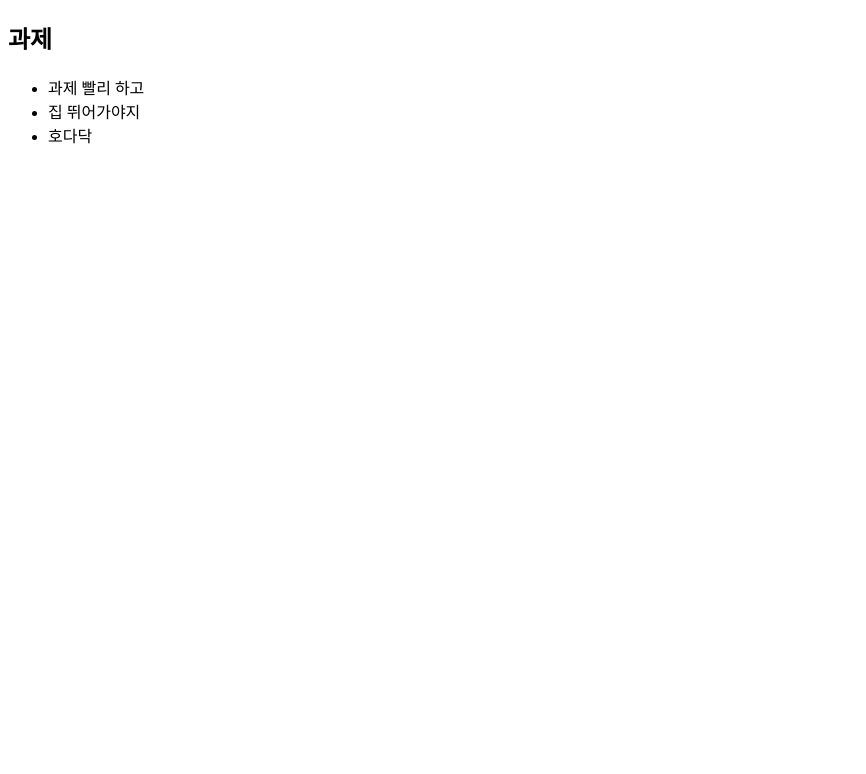
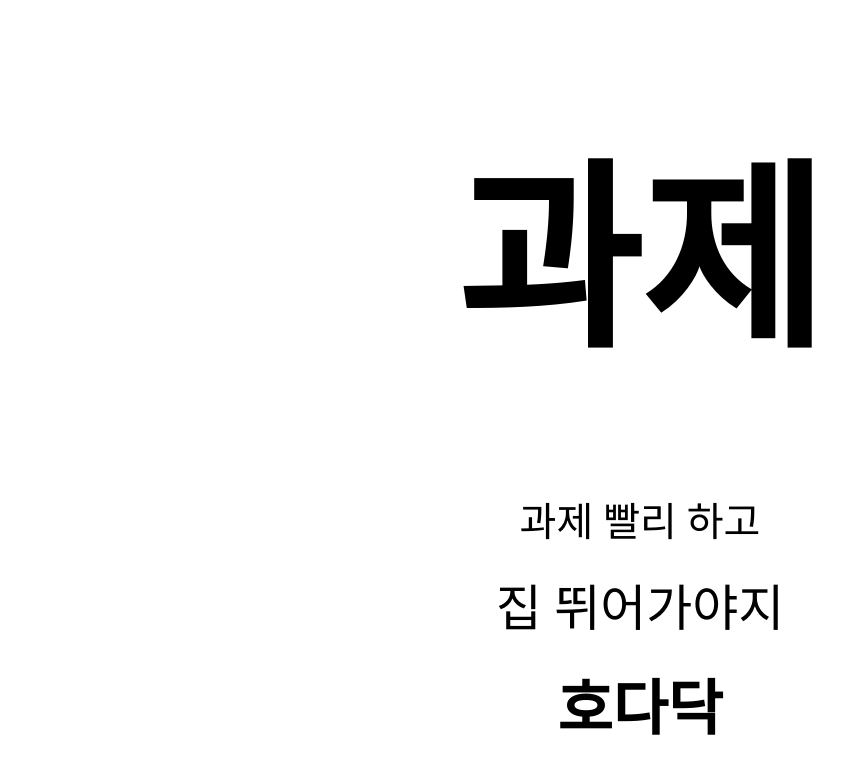
Before and after one commit to sangah323/study, a plain HTML site: page index.html in a window 1280 px wide. Shown: the whole page, without its empty margins (0-866 px from the left). Drawn offline with Linux system fonts and the light colour scheme.

Commit message:
CSS 파일 추가 및 스타일 적용

```diff
--- a/index.html
+++ b/index.html
@@ -4,6 +4,7 @@
     <meta charset="UTF-8" />
     <meta name="viewport" content="width=device-width, initial-scale=1.0" />
     <title>241218 study</title>
+    <link rel="stylesheet" href="./public/css/styles.css" />
   </head>
   <body>
     <div id="content">
--- /dev/null
+++ b/public/css/styles.css
@@ -0,0 +1,42 @@
+* {
+  padding: 0;
+  margin: 0;
+}
+
+#content > .content-box {
+  max-width: 1200px;
+  margin: 0 auto;
+}
+
+#content > .content-box > h2 {
+  margin: 100px 0;
+  font-size: 200px;
+  text-align: center;
+}
+
+#content > .content-box > ul {
+  width: 50%;
+  margin: 0 auto;
+  display: flex;
+  flex-direction: column;
+  gap: 20px;
+}
+
+#content > .content-box > ul > li {
+  list-style: none;
+  text-align: center;
+}
+
+#content > .content-box > ul > li:nth-of-type(1) {
+  font-size: 40px;
+}
+
+#content > .content-box > ul > li:nth-of-type(2) {
+  font-size: 50px;
+}
+
+#content > .content-box > ul > li:nth-of-type(3) {
+  font-size: 60px;
+  font-weight: 1000;
+  cursor: pointer;
+}
```
